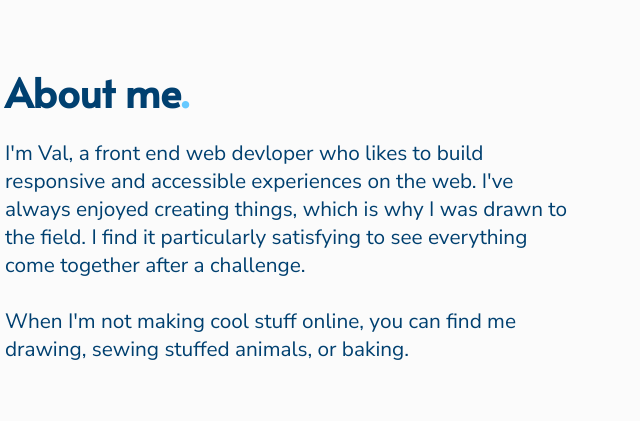
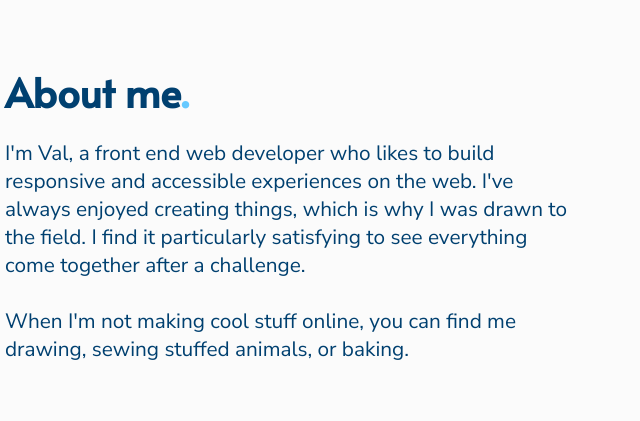
Before and after one commit to val-ue/portfolio-site, a website: page index.html in a window 1280 px wide. Shown: the part 463-884 px from the top of the page, 59-699 px from the left. Drawn offline with Linux system fonts and the light colour scheme.

Commit message:
Fixed typo

```diff
--- a/index.html
+++ b/index.html
@@ -50,7 +50,7 @@
           <img src="img/myicon.png" alt="cartoon portrait">
           <div class="about-description">
             <h2>About me<span>.</span></h2>
-            <p>I'm Val, a front end web devloper who
+            <p>I'm Val, a front end web developer who
             likes to build responsive
             and accessible experiences on the web.
             I've always enjoyed creating things,
```
Also changed, not shown: js/script.js (line endings or trailing spaces).
